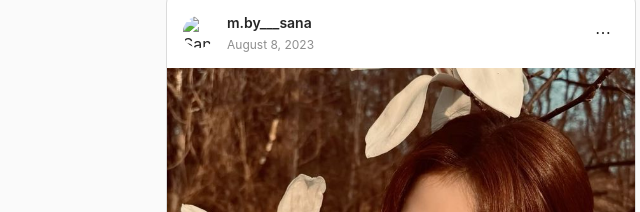
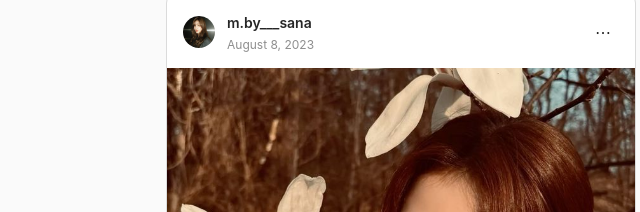
Before and after one commit to 2404004Lea/instagramlov, a plain HTML site: page index.html in a window 1280 px wide. Shown: the part 237-449 px from the top of the page, 239-879 px from the left. Drawn offline with Linux system fonts and the light colour scheme.

Commit message:
Update index.html

```diff
--- a/index.html
+++ b/index.html
@@ -62,7 +62,7 @@
 <article class="post">
     <!-- Header del post -->
     <div class="post-header">
-        <img src="images/sana.jpeg" alt="Sana" class="post-avatar">
+        <img src="sana.jpeg" alt="Sana" class="post-avatar">
         <div class="post-userinfo">
             <span class="post-username">m.by___sana</span>
             <div class="post-location">August 8, 2023</div>
```
